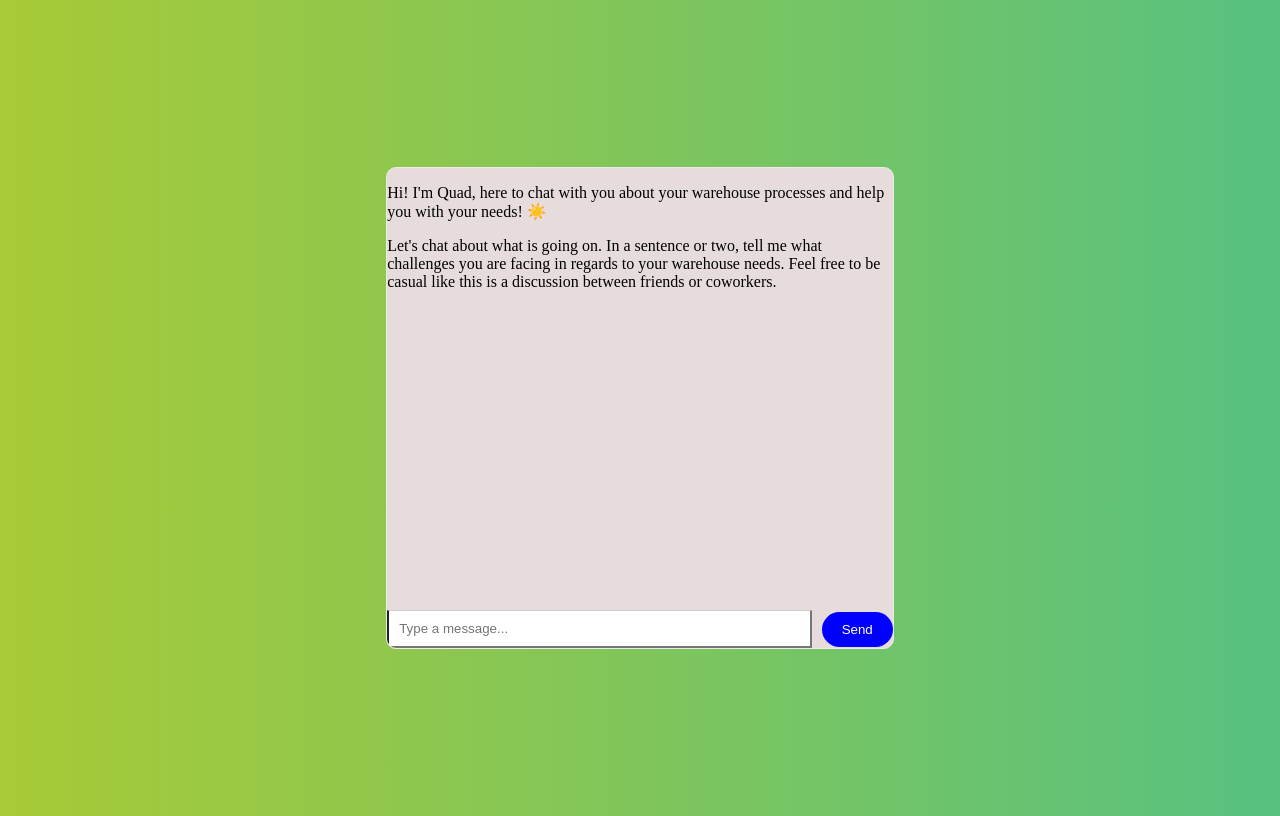
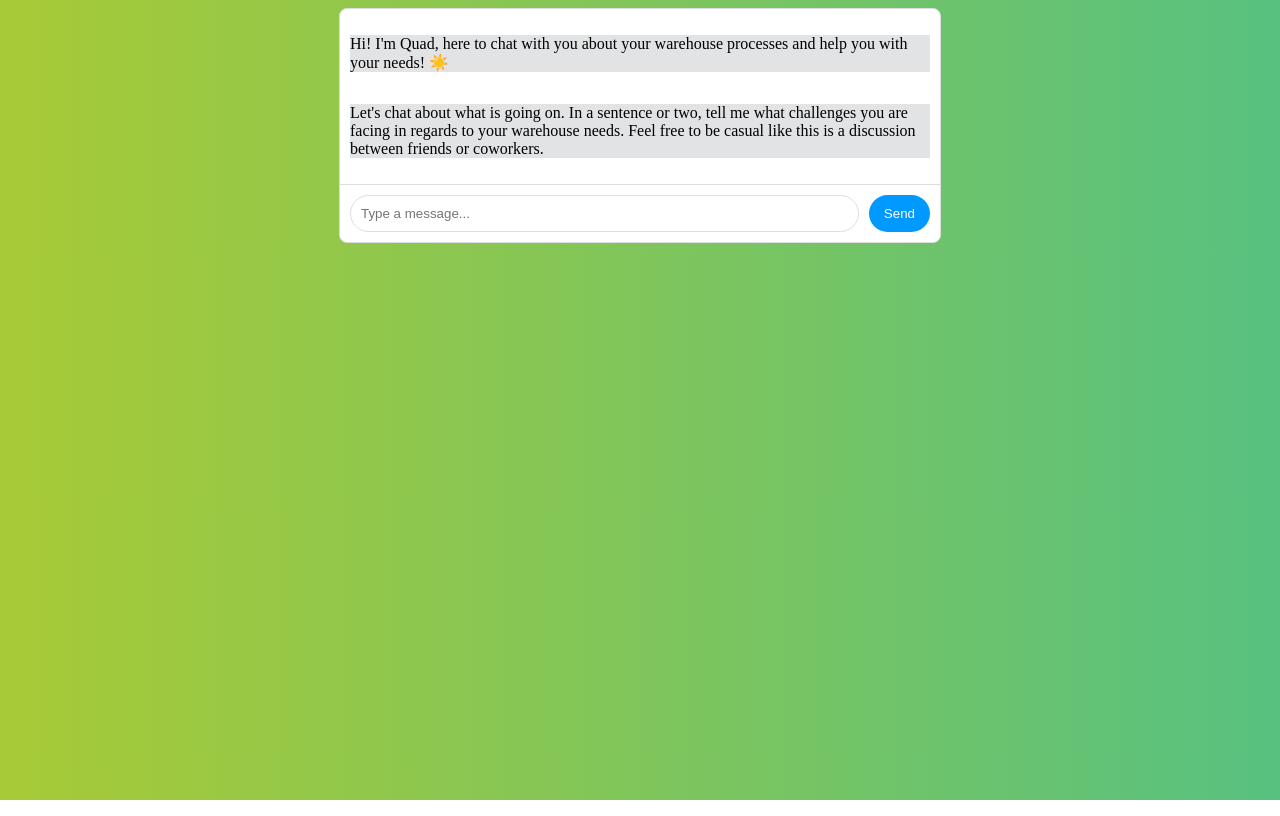
Before and after one commit to Quadspace/AIQuadspace, a React (Vite) app in the folder frontend/: page /home in a window 1280 px wide. Built offline with nearby package versions, Linux system fonts and the light colour scheme; no server answers.

Commit message:
changed it to be more chat like

```diff
--- a/frontend/src/index.css
+++ b/frontend/src/index.css
@@ -1,4 +1,4 @@
-body{
+body {
   background: linear-gradient(270deg, #07b8ca, #a8ca36);
   background-size: 200% 100%;
   animation: gradient 5s ease infinite;
@@ -15,74 +15,73 @@ body{
     }
   }
 }
+/* ChatStyles.css */
 
 .chat-container {
-  display: flex;
-  justify-content: center;
-  align-items: center;
-  height: 100vh;
-
+  width: 100%;
+  max-width: 600px;
+  margin: auto;
+  border: 1px solid #ddd;
+  border-radius: 8px;
+  overflow: hidden;
+  background-color: #fff;
 }
 
 .chat-box {
-  width: 40%; /* 2/3rds of the container */
-  height: 60%;
-  display: flex;
-  flex-direction: column;
-  border: 1px solid #efe9e9;
-  border-radius: 10px;
-  overflow: hidden;
-  margin-top: 75px;
-  margin-bottom: 75px;
-  background: rgb(230, 220, 220);
+  max-height: 500px;
+  overflow-y: auto;
 }
 
 .chat-content {
-  flex-grow: 1;
-  overflow-y: auto;
+  padding: 10px;
+  display: flex;
+  flex-direction: column;
+}
+
+.message {
+  width: 100%; /* Use full width */
+  margin-bottom: 10px;
+  padding: 10px;
+  border-radius: 12px;
+  color: white;
+  word-wrap: break-word; /* Ensure long words do not overflow */
+}
+
+.user-message {
+  background-color: #DCF8C6; /* Light green color for user messages */
+  align-self: flex-end; /* Align to the right */
+  border-bottom-right-radius: 0;
+}
+
+.assistant-message {
+  background-color: #E2E3E5; /* Light gray color for AI messages */
+  align-self: flex-start; /* Align to the left */
+  border-bottom-left-radius: 0;
+}
+
+.input-container {
+  display: flex;
+  padding: 10px;
+  border-top: 1px solid #ddd;
 }
 
 .chat-input {
+  flex: 1;
   padding: 10px;
-  border-top: 1px solid #ccc;
-}
-.input-container {
-  display: flex;
-  align-items: center;
-}
-
-.chat-input {
-  flex-grow: 1;
-  padding: 10px;
-  border-top: 1px solid #ccc;
+  border: 1px solid #ddd;
+  border-radius: 20px;
+  margin-right: 10px;
 }
 
 .send-button {
-  background-color: blue;
+  padding: 10px 15px;
+  background-color: #09f;
   color: white;
   border: none;
-  border-radius: 50px;
-  padding: 10px 20px;
+  border-radius: 20px;
   cursor: pointer;
-  margin-left: 10px;
 }
 
-.send-button:hover {
-  background-color: darkblue;
+.send-button:disabled {
+  background-color: #ccc;
 }
-
-
-
-.loader {
-  border: 5px solid #f3f3f3; /* Light grey border */
-  border-top: 5px solid #3498db; /* Blue border */
-  border-radius: 50%;
-  width: 24px;
-  height: 24px;
-  animation: spin 2s linear infinite;
-}
-
-@keyframes spin {
-  0% { transform: rotate(0deg); }
-  100% { transform: rotate(360deg); }
-}
```
